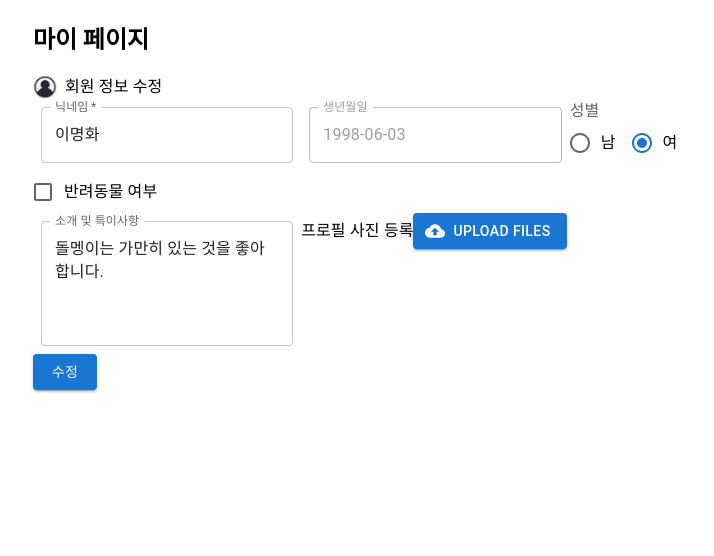
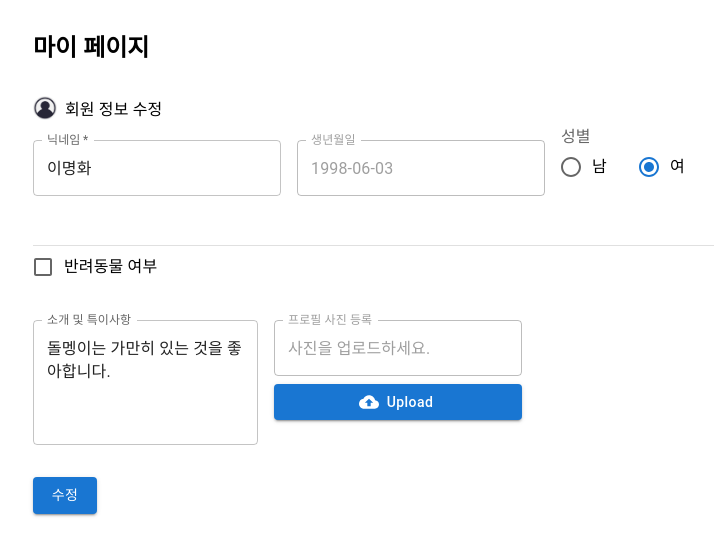
Before and after one commit to TalkingPotato90/pettopia, a React (Create React App) app in the folder frontend/: page /mypage/main in a window 1280 px wide. Shown: the top 556 px of the page, without its empty margins (31-745 px from the left). Built offline with nearby package versions, Linux system fonts and the light colour scheme.

Commit message:
design: 마이페이지 메인화면 배치 수정

```diff
--- a/frontend/src/pages/MyPageMain.jsx
+++ b/frontend/src/pages/MyPageMain.jsx
@@ -13,6 +13,8 @@ import {
   Stack,
   TextField,
   Typography,
+  Grid2,
+  Divider,
 } from '@mui/material';
 import CloudUploadIcon from '@mui/icons-material/CloudUpload';
 import { styled } from '@mui/material/styles';
@@ -26,26 +28,31 @@ function MyPageMain() {
   };
 
   return (
-    <Container>
-      {header()}
+    <Container sx={{ mt: 4 }}>
+      <Box sx={{ mb: 4 }}>{header()}</Box>
       {editCategory(defaultAvatar, '회원정보', '회원 정보 수정')}
-      {inputDefaultInformation('닉네임', '이명화', '1998-06-03', false)}
+      <Box sx={{ mb: 4 }}>
+        {inputDefaultInformation('닉네임', '이명화', '1998-06-03', false)}
+      </Box>
+
+      <Divider />
 
       <FormControlLabel
         control={
           <Checkbox checked={hasPet} onChange={handlePetCheckboxChange} />
         }
         label="반려동물 여부"
+        sx={{ mb: 4 }}
       />
 
       {hasPet && (
-        <>
+        <Box sx={{ mb: 4 }}>
           {editCategory(defaultAvatar, '반려동물', '반려동물 프로필 등록')}
           {inputDefaultInformation('이름', '돌멩이', '1998-05-13', true)}
-        </>
+        </Box>
       )}
 
-      {introduce()}
+      <Box sx={{ mb: 4 }}>{introduce()}</Box>
       <Button variant="contained">수정</Button>
     </Container>
   );
@@ -54,45 +61,48 @@ function MyPageMain() {
 function header() {
   return (
     <Box component="section">
-      <h2>마이 페이지</h2>
+      <Typography variant="h5" sx={{ fontWeight: 'bold' }}>
+        마이 페이지
+      </Typography>
     </Box>
   );
 }
 
 function editCategory(image, alt, title) {
   return (
-    <Stack direction="row" spacing={1}>
+    <Stack direction="row" spacing={1} sx={{ mb: 2 }}>
       <Avatar alt={alt} src={image} sx={{ width: 24, height: 24 }} />
-      <Typography>{title}</Typography>
+      <Typography variant="subtitle1">{title}</Typography>
     </Stack>
   );
 }
 
 function inputDefaultInformation(nameLabel, name, birthday, isAnimal) {
   return (
-    <Box
-      component="form"
-      sx={{ '& .MuiTextField-root': { m: 1, width: '25ch' } }}
-      noValidate
-      autoComplete="off"
-    >
-      <div>
+    <Grid2 container spacing={2}>
+      <Grid2 xs={4}>
         <TextField
           required
           id="outlined-required"
           label={nameLabel}
           defaultValue={name}
+          fullWidth
         />
+      </Grid2>
+      <Grid2 xs={4}>
         <TextField
           disabled={!isAnimal}
           id={isAnimal ? 'outlined-helperText' : 'outlined-disabled'}
           label="생년월일"
           defaultValue={birthday}
+          fullWidth
         />
+      </Grid2>
+      <Grid2 xs={4}>
         <GenderRadioGroupComponent />
         {isAnimal && <NeutralizationRadioGroupComponent />}
-      </div>
-    </Box>
+      </Grid2>
+    </Grid2>
   );
 }
 
@@ -104,14 +114,25 @@ function GenderRadioGroupComponent() {
   };
 
   return (
-    <FormControl>
-      <FormLabel id="demo-controlled-radio-buttons-group">성별</FormLabel>
+    <FormControl
+      component="fieldset"
+      sx={{
+        mt: 0,
+        position: 'relative',
+        top: '-15px',
+      }}
+    >
+      <FormLabel sx={{ mb: 1 }}>성별</FormLabel>
       <RadioGroup
         row
-        aria-labelledby="demo-controlled-radio-buttons-group"
-        name="controlled-radio-buttons-group"
+        name="gender"
         value={value}
         onChange={handleChange}
+        sx={{
+          gap: 2,
+          position: 'relative',
+          top: '-10px',
+        }}
       >
         <FormControlLabel value="male" control={<Radio />} label="남" />
         <FormControlLabel value="female" control={<Radio />} label="여" />
@@ -128,14 +149,25 @@ function NeutralizationRadioGroupComponent() {
   };
 
   return (
-    <FormControl>
-      <FormLabel id="neutralization-radio-buttons-group">중성화 여부</FormLabel>
+    <FormControl
+      component="fieldset"
+      sx={{
+        mt: 0,
+        position: 'relative',
+        top: '-15px',
+      }}
+    >
+      <FormLabel sx={{ mb: 1 }}>중성화 여부</FormLabel>
       <RadioGroup
         row
-        aria-labelledby="neutralization-radio-buttons-group"
-        name="controlled-radio-buttons-group"
+        name="neutralization"
         value={value}
         onChange={handleChange}
+        sx={{
+          gap: 2,
+          position: 'relative',
+          top: '-10px',
+        }}
       >
         <FormControlLabel value="yes" control={<Radio />} label="예" />
         <FormControlLabel value="no" control={<Radio />} label="아니오" />
@@ -146,23 +178,19 @@ function NeutralizationRadioGroupComponent() {
 
 function introduce() {
   return (
-    <Box
-      component="form"
-      sx={{ '& .MuiTextField-root': { m: 1, width: '25ch' } }}
-      noValidate
-      autoComplete="off"
-    >
-      <div>
+    <Grid2 container spacing={2} alignItems="flex-start">
+      <Grid2 xs={8}>
         <TextField
           id="outlined-multiline-static"
           label="소개 및 특이사항"
           multiline
           rows={4}
+          fullWidth
           defaultValue="돌멩이는 가만히 있는 것을 좋아합니다."
         />
-        {InputFileUpload()}
-      </div>
-    </Box>
+      </Grid2>
+      <Grid2 xs={4}>{InputFileUpload()}</Grid2>
+    </Grid2>
   );
 }
 
@@ -172,31 +200,53 @@ const VisuallyHiddenInput = styled('input')({
   height: 1,
   overflow: 'hidden',
   position: 'absolute',
-  bottom: 0,
-  left: 0,
   whiteSpace: 'nowrap',
   width: 1,
 });
 
 function InputFileUpload() {
   return (
-    <>
-      <label>프로필 사진 등록</label>
+    <Box
+      component="form"
+      sx={{
+        '& .MuiTextField-root': { width: '100%' },
+        display: 'flex',
+        flexDirection: 'column',
+        gap: 1,
+      }}
+      noValidate
+      autoComplete="off"
+    >
+      <TextField
+        id="outlined-read-only-input"
+        label="프로필 사진 등록"
+        defaultValue="사진을 업로드하세요."
+        disabled
+        sx={{
+          '& .MuiOutlinedInput-root': {
+            display: 'flex',
+            alignItems: 'center',
+          },
+        }}
+      />
       <Button
         component="label"
-        role={undefined}
         variant="contained"
-        tabIndex={-1}
         startIcon={<CloudUploadIcon />}
+        sx={{
+          whiteSpace: 'nowrap',
+          textTransform: 'none',
+          height: '36px',
+        }}
       >
-        Upload files
+        Upload
         <VisuallyHiddenInput
           type="file"
           onChange={(event) => event.target.files}
           multiple
         />
       </Button>
-    </>
+    </Box>
   );
 }
 
```
